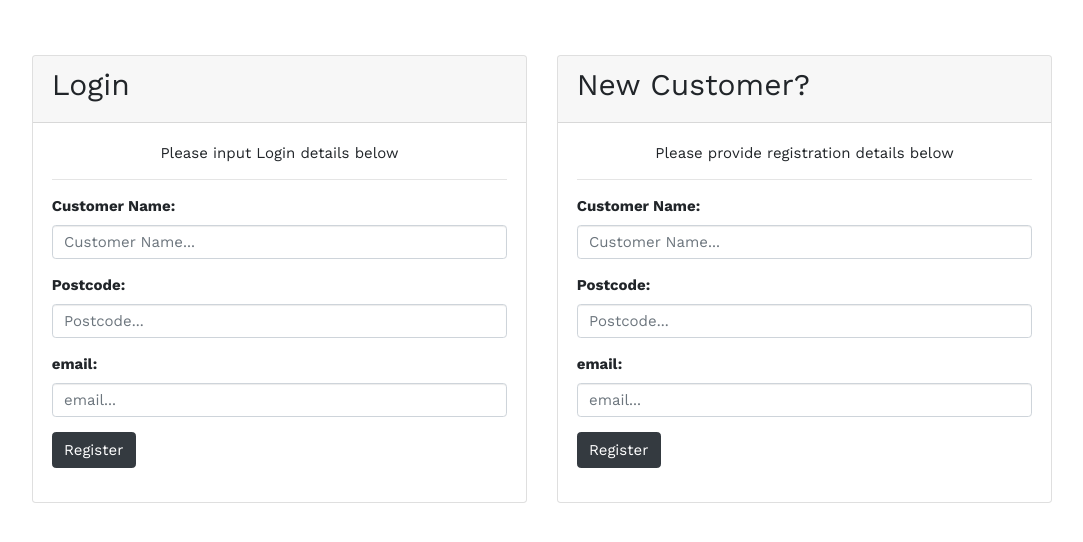
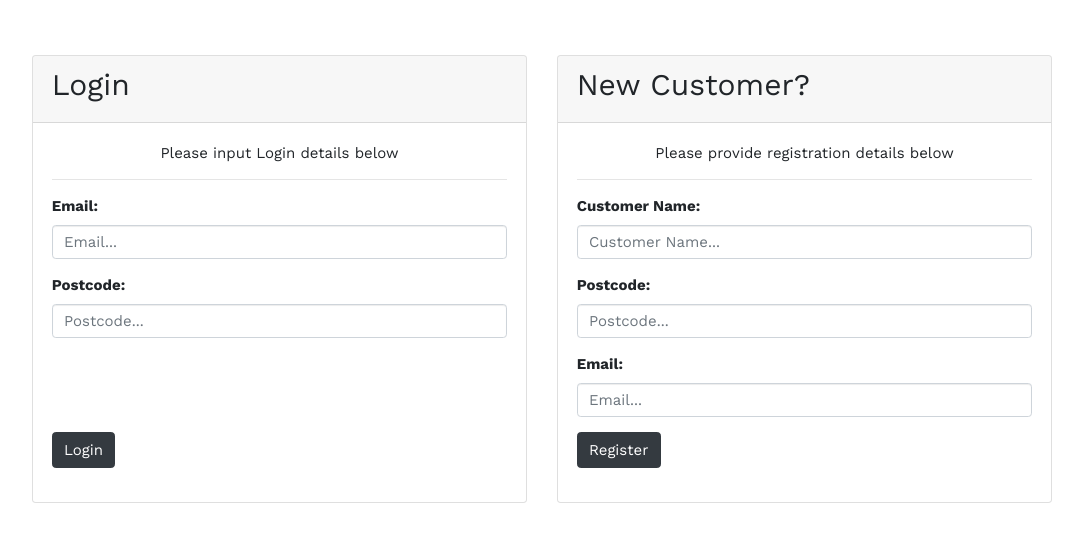
Before and after one commit to jhicks5/ISAD251_CW, a PHP site: page /login.php in a window 1280 px wide. Shown: the part 205-747 px from the top of the page, without its empty margins (98-1181 px from the left). Run offline with PHP 8.4, Linux system fonts and the light colour scheme; some libraries are stand-ins or nearby versions.

Commit message:
Completion of registration/login page design

```diff
--- a/public/header.php
+++ b/public/header.php
@@ -41,6 +41,10 @@
             background-image: url("../assets/img/pubBG.jpg")
             min-height: 75%;
         }
+
+        .mt-6 {
+            margin-top: 5.25rem !important;
+        }
     </style>
     <title>The Rusty Spoon</title>
 </head>
--- a/public/login.php
+++ b/public/login.php
@@ -14,19 +14,15 @@ include_once 'header.php';
                     </div>
                     <hr/>
                     <div class="form-group">
-                        <label for="customer_name">Customer Name:</label>
-                        <input type="text" id="customer_name" placeholder="Customer Name..." minlength="1" name="customer_name" class="form-control" required>
+                        <label for="email">Email:</label>
+                        <input type="text" id="email" placeholder="Email..." minlength="1" name="email" class="form-control" required>
                     </div>
                     <div class="form-group">
                         <label for="postcode">Postcode:</label>
                         <input type="text" id="postcode" placeholder="Postcode..." minlength="1" name="postcode" class="form-control" required>
                     </div>
                     <div class="form-group">
-                        <label for="email">email:</label>
-                        <input type="text" id="email" placeholder="email..." minlength="1" name="email" class="form-control">
-                    </div>
-                    <div class="form-group">
-                        <button type="submit" name="register" id="register" class="btn btn-dark">Register</button>
+                        <button style="" type="submit" name="register" id="register" class="mt-6 btn btn-dark">Login</button>
                     </div>
                 </form>
             </div>
@@ -51,8 +47,8 @@ include_once 'header.php';
                         <input type="text" id="postcode" placeholder="Postcode..." minlength="1" name="postcode" class="form-control" required>
                     </div>
                     <div class="form-group">
-                        <label for="email">email:</label>
-                        <input type="text" id="email" placeholder="email..." minlength="1" name="email" class="form-control">
+                        <label for="email">Email:</label>
+                        <input type="text" id="email" placeholder="Email..." minlength="1" name="email" class="form-control" required>
                     </div>
                     <div class="form-group">
                         <button type="submit" name="register" id="register" class="btn btn-dark">Register</button>
```
